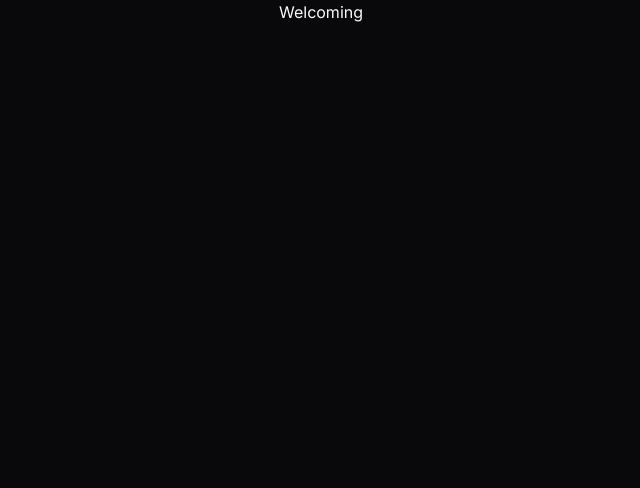
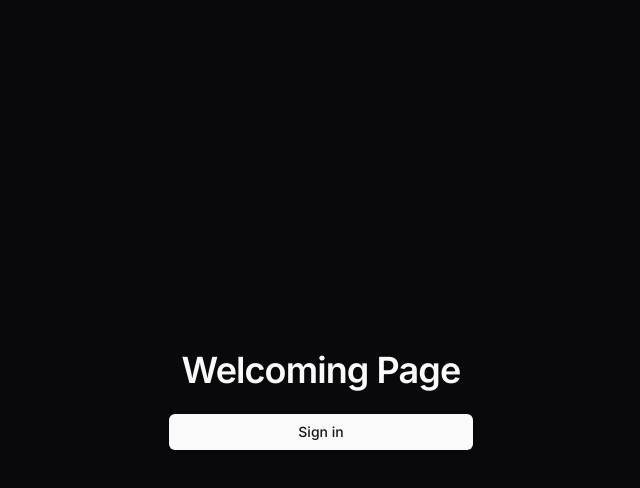
Before and after one commit to buildog-dev/buildog, a Next.js app: page / in a window 1280 px wide. Shown: the top 488 px of the page, without its empty margins (319-959 px from the left). Built offline with nearby package versions, Linux system fonts and the light colour scheme.

Commit message:
Create Welcome Page

```diff
--- a/src/app/page.tsx
+++ b/src/app/page.tsx
@@ -1,3 +1,26 @@
+"use client";
+
+import { Button } from "@/components/ui/button";
+import { usePathname, useRouter } from "next/navigation";
 export default function Page() {
-  return <div> Welcoming </div>;
+  const pathname = usePathname();
+  const router = useRouter();
+
+  return (
+    <div className="mx-auto flex  justify-center items-center min-h-screen">
+      <div className="mx-auto flex  flex-col items-center justify-center space-y-6 sm:w-[350px]">
+        <div className="flex flex-col space-y-2 text-center">
+          <h1 className="text-4xl font-semibold tracking-tight">
+            Welcoming Page
+          </h1>
+        </div>
+        <Button
+          className="min-w-[19rem]"
+          onClick={() => router.push("/login/")}
+        >
+          Sign in
+        </Button>
+      </div>
+    </div>
+  );
 }
```
